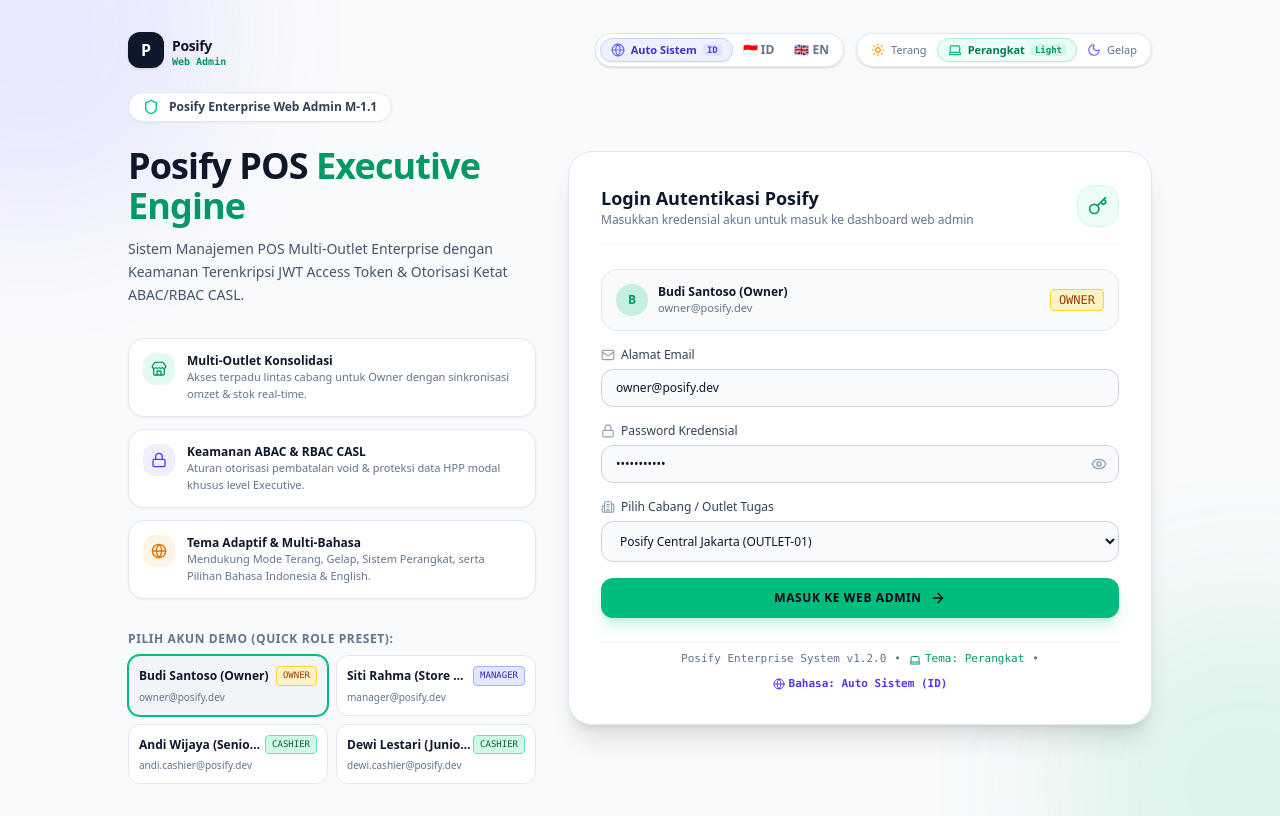
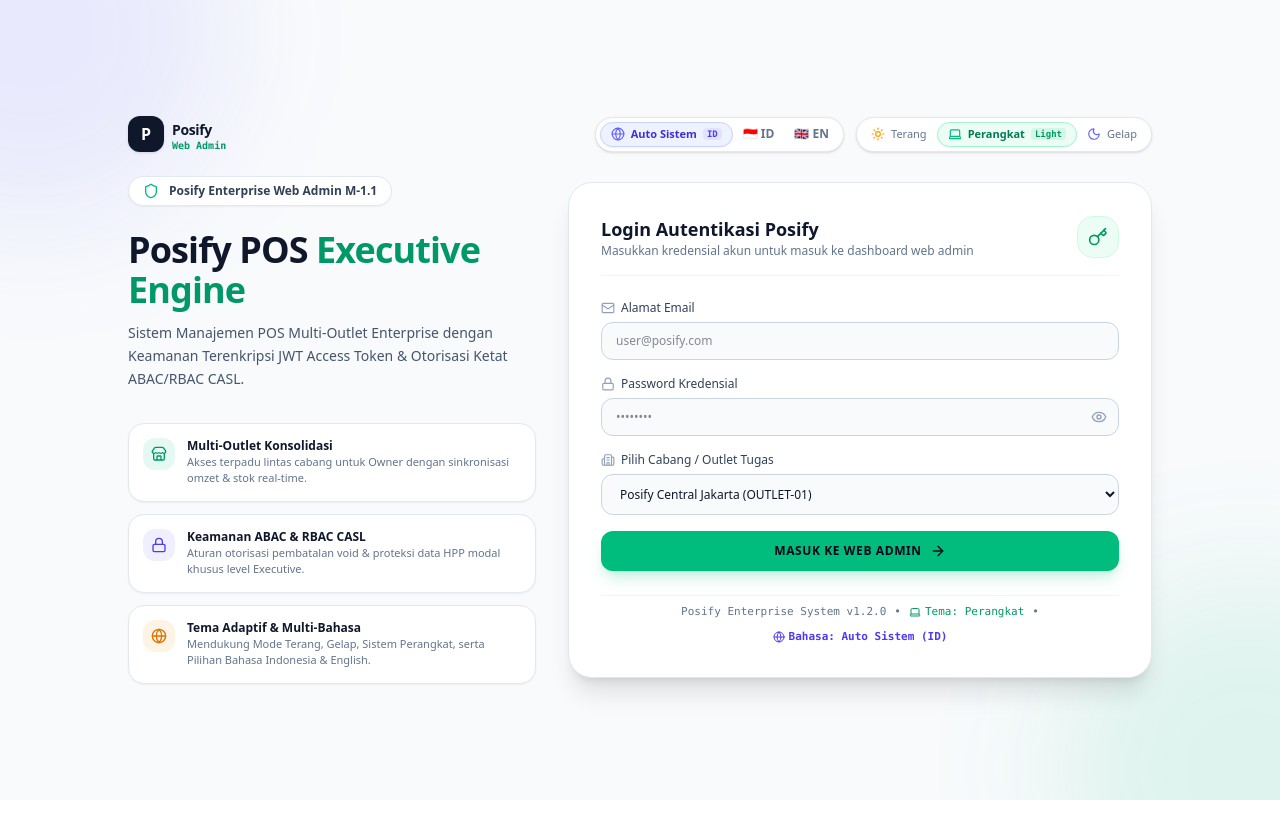
Before and after one commit to fahrizaziz/Posify, a React (Vite) app: page /login in a window 1280 px wide. Built offline with nearby package versions, Linux system fonts and the light colour scheme; a web font is replaced by a local one.

Commit message:
style(login): remove quick demo account selection UI

```diff
--- a/src/components/posify/LoginPage.tsx
+++ b/src/components/posify/LoginPage.tsx
@@ -42,9 +42,8 @@
   resolvedLang,
   onLangModeChange
 }) => {
-  const [selectedUserId, setSelectedUserId] = useState<string>(allUsers[0]?.id || '');
-  const [emailInput, setEmailInput] = useState<string>(allUsers[0]?.email || 'owner@posify.com');
-  const [passwordInput, setPasswordInput] = useState<string>('posify2026!');
+  const [emailInput, setEmailInput] = useState<string>('');
+  const [passwordInput, setPasswordInput] = useState<string>('');
   const [showPassword, setShowPassword] = useState<boolean>(false);
   const [selectedOutlet, setSelectedOutlet] = useState<string>('OUTLET-01');
   const [errorMsg, setErrorMsg] = useState<string>('');
@@ -52,14 +51,6 @@
   const [issuedJwt, setIssuedJwt] = useState<{ accessToken: string; refreshToken: string } | null>(null);
 
   const t = translations[resolvedLang];
-  const selectedUser = allUsers.find(u => u.id === selectedUserId) || allUsers[0];
-
-  const handleSelectPreset = (user: User) => {
-    setSelectedUserId(user.id);
-    setEmailInput(user.email);
-    setPasswordInput('posify2026!');
-    setErrorMsg('');
-  };
 
   const handleSubmit = async (e: React.FormEvent) => {
     e.preventDefault();
@@ -281,34 +272,7 @@
             </div>
           </div>
 
-          {/* Quick Presets Selection */}
-          <div className="pt-2">
-            <label className="text-xs font-bold text-slate-500 dark:text-slate-400 uppercase tracking-wider block mb-2">
-              {t.quickDemoAccount}
-            </label>
-            <div className="grid grid-cols-2 gap-2">
-              {allUsers.map((u) => (
-                <button
-                  key={u.id}
-                  type="button"
-                  onClick={() => handleSelectPreset(u)}
-                  className={`p-2.5 rounded-xl border text-left transition-all ${
-                    selectedUserId === u.id
-                      ? 'bg-slate-100 dark:bg-slate-800 border-emerald-500 dark:border-emerald-500 ring-1 ring-emerald-500'
-                      : 'bg-white dark:bg-slate-900/40 border-slate-200 dark:border-slate-800 hover:border-slate-300 dark:hover:border-slate-700'
-                  }`}
-                >
-                  <div className="flex items-center justify-between">
-                    <span className="text-xs font-bold text-slate-900 dark:text-white truncate">{u.name}</span>
-                    <span className={`text-[9px] font-mono px-1.5 py-0.5 rounded border ${getRoleBadgeColor(u.role)}`}>
-                      {u.role}
-                    </span>
-                  </div>
-                  <p className="text-[10px] text-slate-500 dark:text-slate-400 truncate mt-1">{u.email}</p>
-                </button>
-              ))}
-            </div>
-          </div>
+
         </div>
 
         {/* Right Login Form Card */}
@@ -331,21 +295,6 @@
             )}
 
             <form onSubmit={handleSubmit} className="space-y-4">
-              {/* Selected Preset Info */}
-              <div className="p-3.5 rounded-2xl bg-slate-50 dark:bg-slate-800/60 border border-slate-200 dark:border-slate-700/60 flex items-center justify-between">
-                <div className="flex items-center gap-2.5">
-                  <div className="w-8 h-8 rounded-full bg-emerald-500/20 text-emerald-600 dark:text-emerald-400 font-bold text-xs flex items-center justify-center">
-                    {selectedUser.name.charAt(0)}
-                  </div>
-                  <div>
-                    <p className="text-xs font-bold text-slate-900 dark:text-white">{selectedUser.name}</p>
-                    <p className="text-[11px] text-slate-500 dark:text-slate-400">{selectedUser.email}</p>
-                  </div>
-                </div>
-                <span className={`text-xs font-mono px-2 py-0.5 rounded border ${getRoleBadgeColor(selectedUser.role)}`}>
-                  {selectedUser.role}
-                </span>
-              </div>
 
               {/* Email Input */}
               <div className="space-y-1.5">
```
